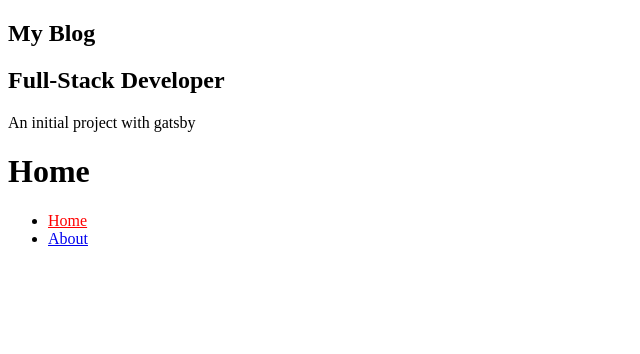
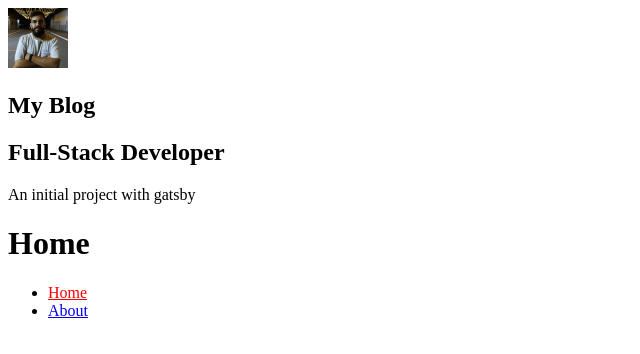
Before and after one commit to julianosbento/gatsby-lab, a Gatsby site: page / in a window 1280 px wide. Shown: the whole page, without its empty margins (0-640 px from the left). Built offline with nearby package versions, Linux system fonts and the light colour scheme; Gatsby itself is replaced by a stand-in of ours.

Commit message:
feat: Create Avatar component

```diff
--- /dev/null
+++ b/src/components/Avatar/index.js
@@ -0,0 +1,23 @@
+import React from 'react';
+import { useStaticQuery, graphql } from 'gatsby';
+import Img from 'gatsby-image';
+
+const Avatar = () => {
+  const { avatarImage: { childImageSharp: { fixed } } } = useStaticQuery(graphql`
+      query {
+        avatarImage: file(relativePath: { eq: "profile-photo.jpg"}) {
+          childImageSharp {
+            fixed(width: 60, height: 60) {
+              ...GatsbyImageSharpFixed
+            }
+          }
+        }
+      }
+    `);
+
+  return (
+    <Img fixed={fixed} />
+  );
+};
+
+export default Avatar;
--- a/src/components/Profile/index.js
+++ b/src/components/Profile/index.js
@@ -1,5 +1,7 @@
 import React from 'react';
 import { useStaticQuery, graphql } from 'gatsby';
+
+import Avatar from '../Avatar';
 
 const Profile = () => {
   const {
@@ -21,6 +23,7 @@ const Profile = () => {
 
   return (
     <div className="Profile-wrapper">
+      <Avatar />
       <h1>{title}</h1>
       <h2>{position}</h2>
       <p>{description}</p>
```
Also changed, not shown: src/images/profile-photo.jpg (added).
